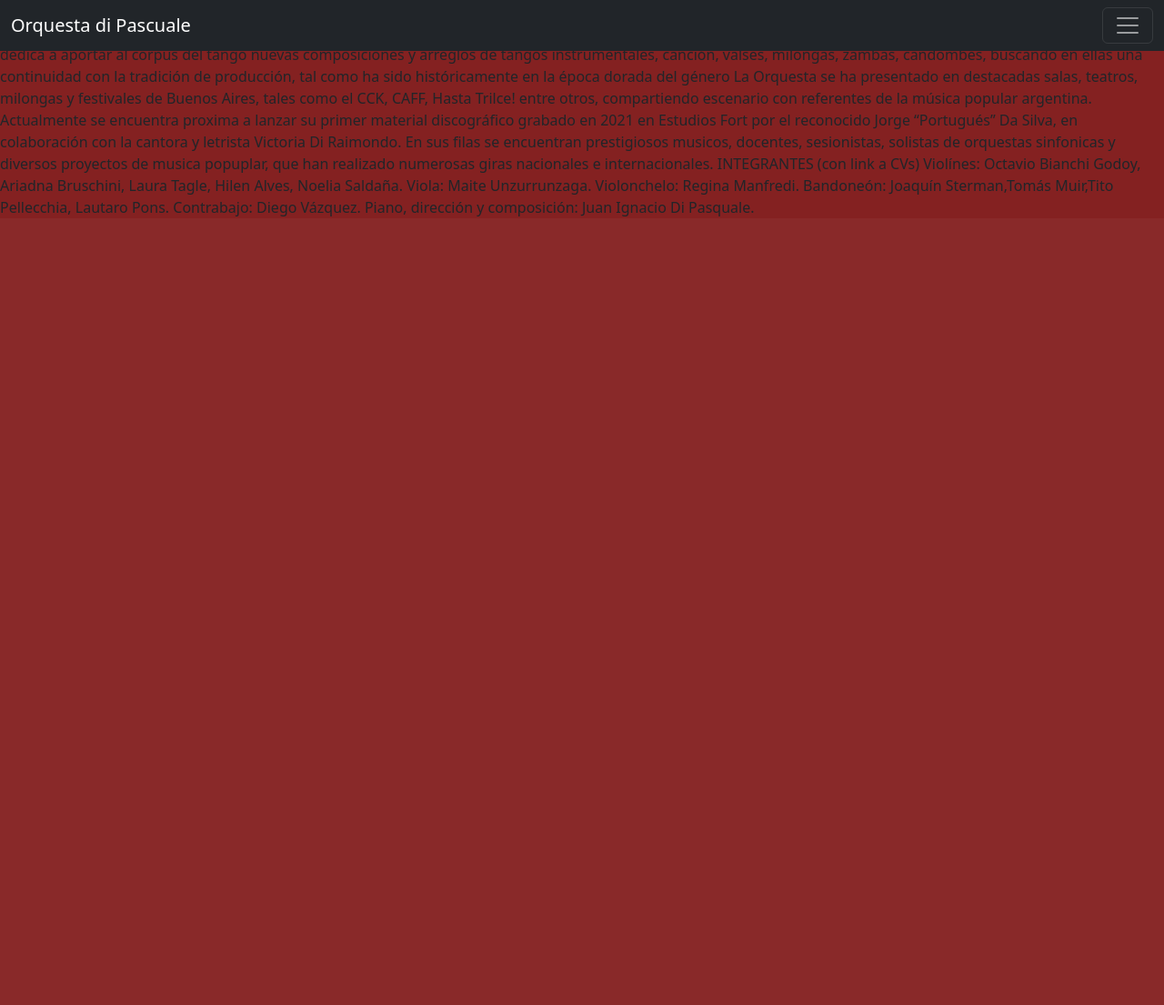
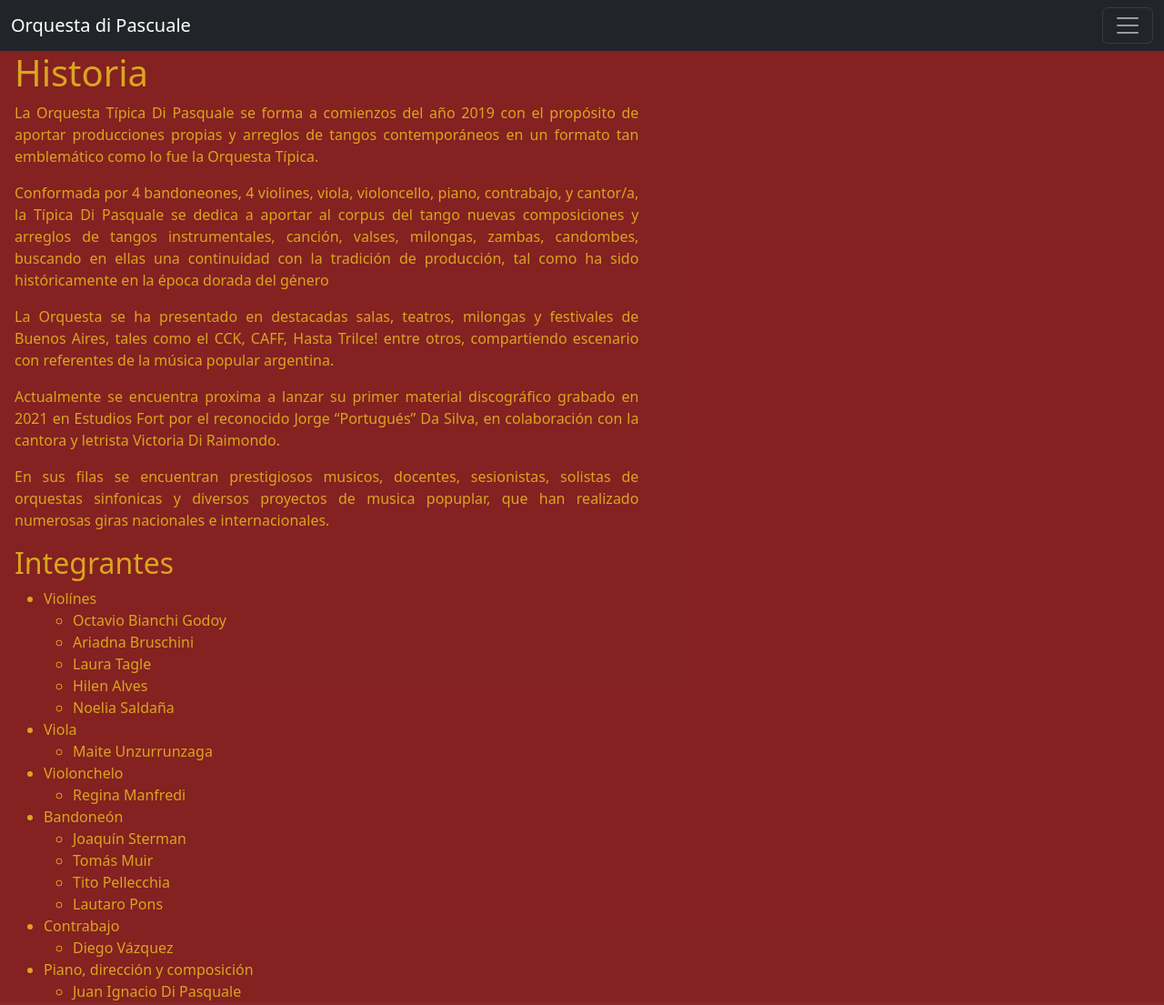
Before and after one commit to nicosidders/Orquesta-di-Pascuale, a plain HTML site: page pages/bio.html in a window 1280 px wide. Shown: the whole page at 91% size. Before the commit the page ends 800 px from the top, so only its background shows below. Drawn offline with nearby package versions, Linux system fonts and the light colour scheme.

Commit message:
armo estructura en bio

```diff
--- a/pages/bio.html
+++ b/pages/bio.html
@@ -9,6 +9,19 @@
         integrity="sha384-0evHe/X+R7YkIZDRvuzKMRqM+OrBnVFBL6DOitfPri4tjfHxaWutUpFmBp4vmVor" crossorigin="anonymous" />
     <link rel="stylesheet" href="../scss/styles.css" />
     <title>Orquesta di Pascuale | BIO</title>
+    <style>
+        main{
+            margin-top: 56px;
+        }
+        .bio{
+            margin-inline: 1em;
+            color: goldenrod;
+        }
+        p{
+            max-width: 75ch;
+            text-align: justify;
+        }
+    </style>
 </head>
 
 <body>
@@ -50,40 +63,69 @@
     </header>
 
     <main>
-        <section>
-            La Orquesta Típica Di Pasquale se forma a comienzos del año 2019 con el propósito de
-            aportar producciones propias y arreglos de tangos contemporáneos en un
-            formato tan emblemático como lo fue la Orquesta Típica.
+        <section class="bio">
+            <h1>Historia</h1>
+            <p>
+                La Orquesta Típica Di Pasquale se forma a comienzos del año 2019 con el propósito de aportar producciones propias y arreglos de tangos contemporáneos en un formato tan emblemático como lo fue la Orquesta Típica.
+            </p>
+            <p>
+                Conformada por 4 bandoneones, 4 violines, viola, violoncello, piano, contrabajo, y cantor/a, la Típica Di Pasquale se dedica a aportar al corpus del tango nuevas composiciones y arreglos de tangos instrumentales, canción, valses, milongas, zambas, candombes, buscando en ellas una continuidad con la tradición de producción, tal como ha sido históricamente en la época dorada del género
+            </p>
+            <p>
+                La Orquesta se ha presentado en destacadas salas, teatros, milongas y festivales de Buenos Aires, tales como el CCK, CAFF, Hasta Trilce! entre otros, compartiendo escenario con referentes de la música popular argentina.
+            </p>
+            <p>
+                Actualmente se encuentra proxima a lanzar su primer material discográfico grabado en 2021 en Estudios Fort por el reconocido Jorge “Portugués” Da Silva, en colaboración con la cantora y letrista Victoria Di Raimondo.
+            </p>
+            <p>
+                En sus filas se encuentran prestigiosos musicos, docentes, sesionistas, solistas de orquestas sinfonicas y diversos proyectos de musica popuplar, que han realizado numerosas giras nacionales e internacionales.
+            </p>
 
-            Conformada por 4 bandoneones, 4 violines, viola, violoncello, piano,
-            contrabajo, y cantor/a, la Típica Di Pasquale se dedica a aportar al corpus del tango nuevas composiciones y
-            arreglos de
-            tangos instrumentales, canción, valses, milongas, zambas, candombes,
-            buscando en ellas una continuidad con la tradición de producción, tal
-            como ha sido históricamente en la época dorada del género
+            <h2>Integrantes</h2>
 
-            La Orquesta se ha presentado en destacadas salas, teatros,
-            milongas y festivales de Buenos Aires, tales como el CCK, CAFF, Hasta Trilce!
-            entre otros, compartiendo escenario con referentes de la música
-            popular argentina.
-
-            Actualmente se encuentra proxima a lanzar su primer material
-            discográfico grabado en 2021 en Estudios Fort por el reconocido Jorge
-            “Portugués” Da Silva, en colaboración con la cantora y letrista Victoria
-            Di Raimondo.
-
-            En sus filas se encuentran prestigiosos musicos, docentes, sesionistas, solistas de orquestas sinfonicas y
-            diversos proyectos de musica popuplar, que han realizado numerosas giras nacionales e internacionales.
-
-
-            INTEGRANTES (con link a CVs)
-
-            Violínes: Octavio Bianchi Godoy, Ariadna Bruschini, Laura Tagle, Hilen Alves, Noelia Saldaña.
-            Viola: Maite Unzurrunzaga.
-            Violonchelo: Regina Manfredi.
-            Bandoneón: Joaquín Sterman,Tomás Muir,Tito Pellecchia, Lautaro Pons.
-            Contrabajo: Diego Vázquez.
-            Piano, dirección y composición: Juan Ignacio Di Pasquale.
+            <ul>
+                <li> Violínes
+                    <ul>
+                        <li>Octavio Bianchi Godoy</li>
+                        <li>Ariadna Bruschini</li>
+                        <li>Laura Tagle</li>
+                        <li>Hilen Alves</li>
+                        <li>Noelia Saldaña</li>
+                    </ul>
+                </li>
+                <li> Viola
+                    <ul>
+                        <li>
+                            Maite Unzurrunzaga
+                        </li>
+                    </ul>
+                </li>
+                <li> Violonchelo
+                    <ul>
+                        <li>
+                            Regina Manfredi
+                        </li>
+                    </ul>
+                </li>
+                <li> Bandoneón
+                    <ul>
+                        <li>Joaquín Sterman</li>
+                        <li>Tomás Muir</li>
+                        <li>Tito Pellecchia</li>
+                        <li>Lautaro Pons</li>
+                    </ul>
+                </li>
+                <li> Contrabajo
+                    <ul>
+                        <li>Diego Vázquez</li>
+                    </ul>
+                </li>
+                <li> Piano, dirección y composición
+                    <ul>
+                        <li>Juan Ignacio Di Pasquale</li>
+                    </ul>
+                </li>
+            </ul>
         </section>
     </main>
 
```
